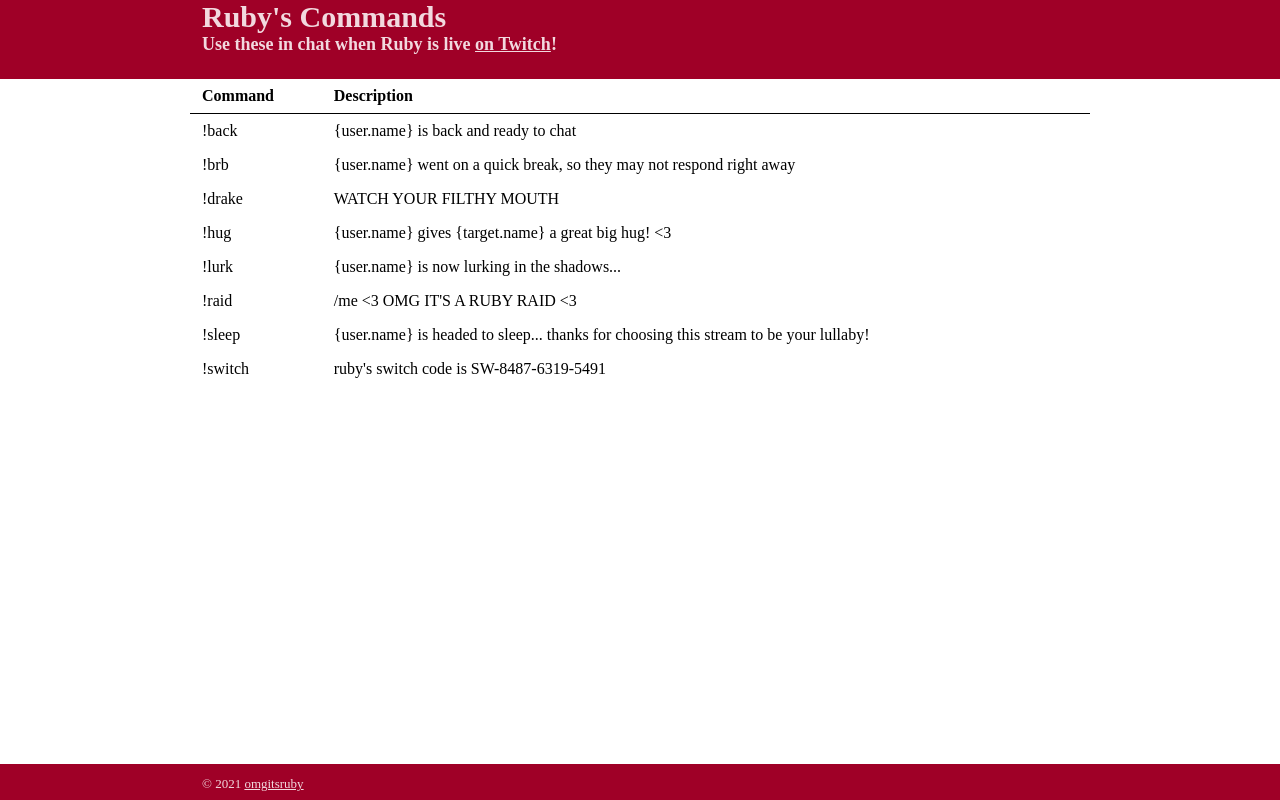
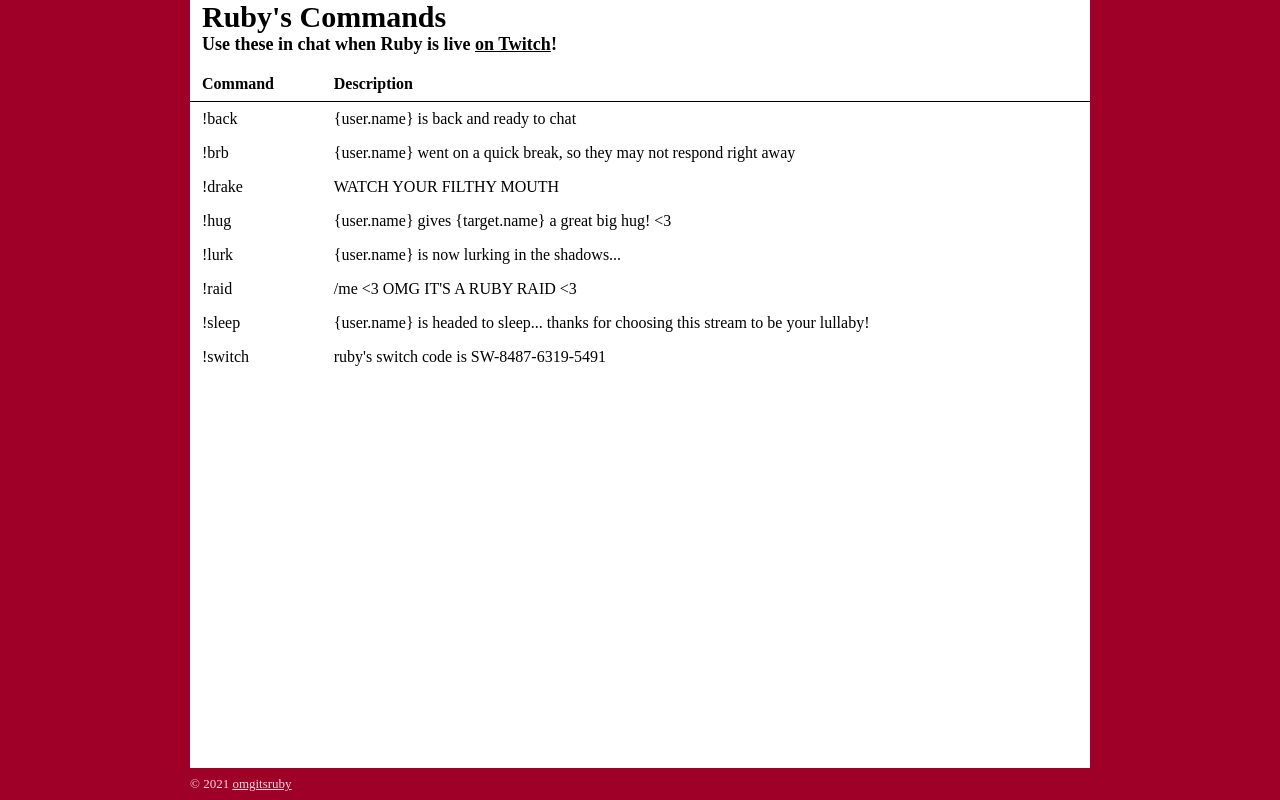
Before and after one commit to omgitsruby/omgitsruby.github.io, a website: page commands/index.html in a window 1280 px wide. Drawn offline with Linux system fonts and the light colour scheme; a web font is replaced by a local one.

Commit message:
Style changes

```diff
--- a/commands/index.html
+++ b/commands/index.html
@@ -19,14 +19,14 @@
     }
     .wrapper {
       display: grid;
-      grid-row-gap: 12px;
+      /* grid-row-gap: 12px; */
       grid-template-rows: auto 1fr auto;
       margin: 0 auto;
       min-height: 100vh;
       width: 100vw;
     }
     header {
-      color: hsl(345.3 50% 90%);
+      background-color: #fff;
     }
     header a {
       color: inherit;
@@ -42,12 +42,11 @@
       padding: 0 12px 12px;
     }
     main {
-      align-items: baseline;
       background-color: #fff;
       display: grid;
       grid-template-rows: auto 1fr;
       margin: 0 auto;
-      width: 100vw;
+      /* width: 100vw; */
     }
     header, main > *, footer {
       margin: 0 auto;
@@ -84,8 +83,8 @@
     footer {
       color: hsl(345.3 50% 90%);
       font-size: small;
-      margin-bottom: 8px;
-      padding: 0 12px;
+      margin: 8px auto;
+      /* padding: 0 12px; */
     }
     footer a {
       color: inherit;
```
